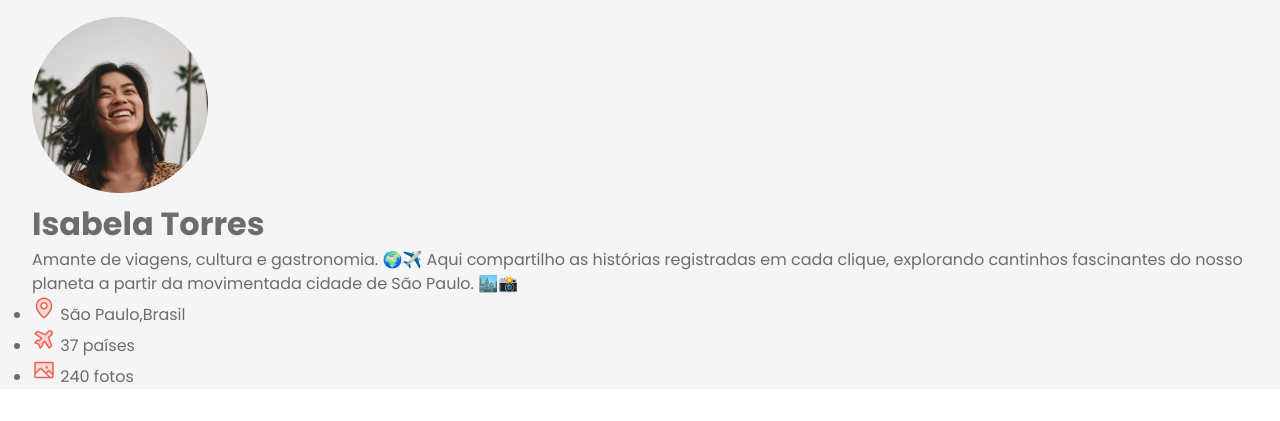
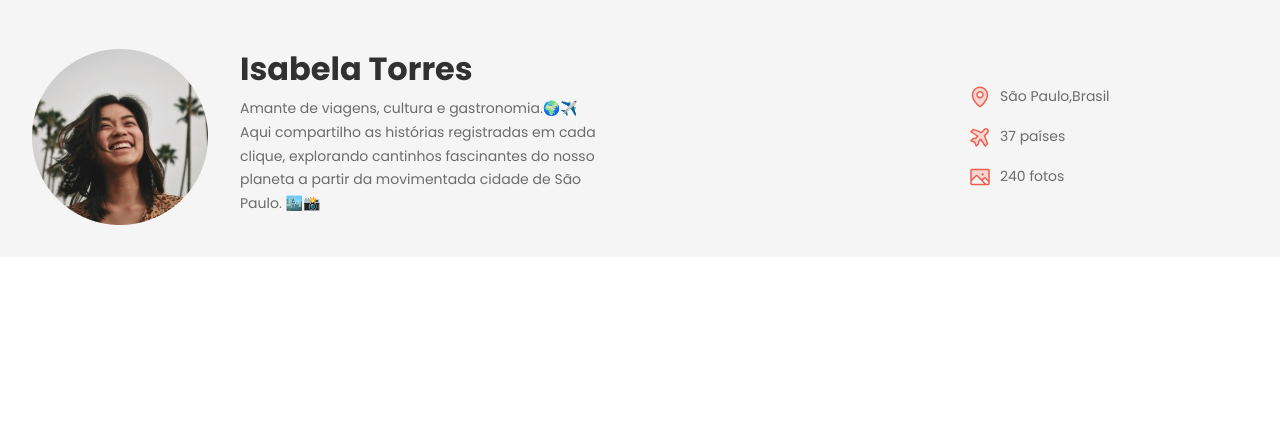
Before and after one commit to Fatima-cristina/ProjetoViagem, a plain HTML site: page index.html in a window 1280 px wide. Shown: the part 79-500 px from the top of the page. Drawn offline with Linux system fonts and the light colour scheme.

Commit message:
done header

```diff
--- a/index.html
+++ b/index.html
@@ -43,7 +43,7 @@
                 <div>
                     <h1>Isabela Torres</h1>
                     <p>
-                        Amante de viagens, cultura e gastronomia. 🌍✈️
+                        Amante de viagens, cultura e gastronomia.🌍✈️<br>
                         Aqui compartilho as histórias registradas em cada clique, explorando cantinhos fascinantes do nosso planeta a partir da movimentada cidade de São Paulo. 🏙️📸
                     </p>
                 </div>
--- a/style/global.css
+++ b/style/global.css
@@ -15,8 +15,8 @@
     --font-family:"poppins", sans-serif;
     --text-lg: bold 32px/125% var(--font-family);
     --text: 16px/1.5 var(--font-family);
-    --text-md: 14px/175% var(--font-family);
-    --text-sm: 12px/175% var(--font-family);
+    --text-md: 14px/170% var(--font-family);
+    --text-sm: 12px/170% var(--font-family);
 }
 
 body {
--- /dev/null
+++ b/style/header.css
@@ -0,0 +1,43 @@
+header {
+    padding-block: 32px;
+    font: var(--text-md);
+
+}
+
+header .container {
+  display: flex;
+  justify-content: space-between;
+  align-items: center;
+}
+
+#Profile {
+
+ display: flex;
+ gap: 32px;
+
+}
+
+#Profile > div {
+    max-width: 384px;
+}
+
+#Profile h1 {
+    font: var(--text-lg);
+    color: var(--text-color-primary);
+    margin-bottom: 8px;
+}
+
+#info {
+    list-style: none;
+    display: flex;
+    flex-direction: column;
+    gap: 16px;
+
+    width: 280px;
+}
+
+#info li {
+    display: flex;
+    align-items: center;
+    gap: 8px;
+}
--- a/style/index.css
+++ b/style/index.css
@@ -1,2 +1,3 @@
 @import url(global.css);
 @import url(nav.css);
+@import url(header.css);
```
